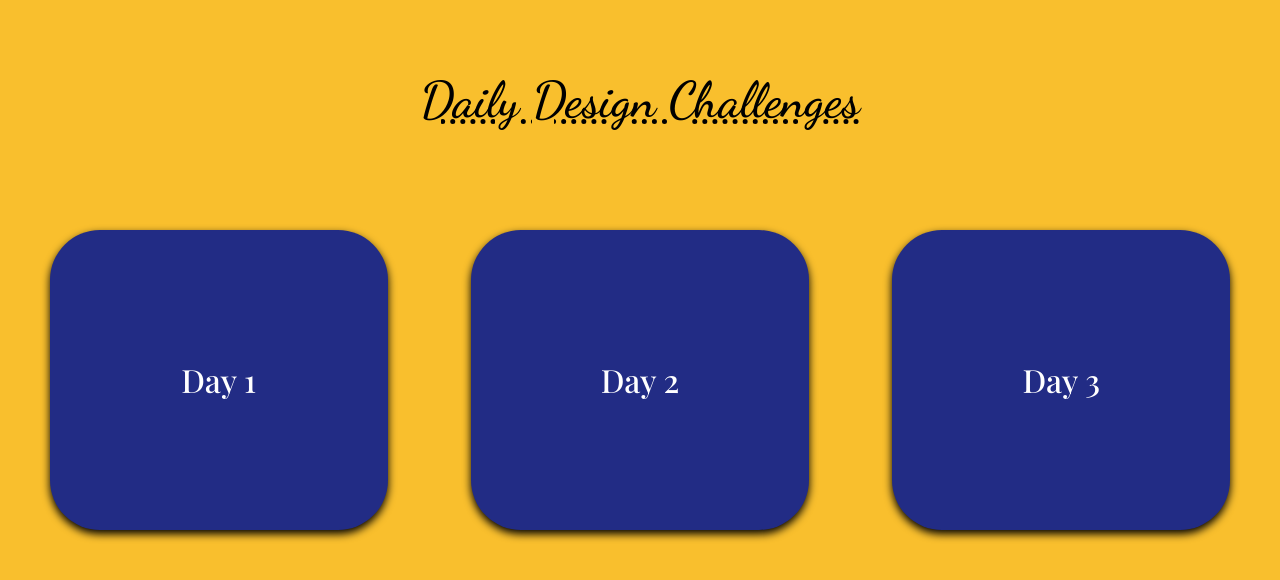
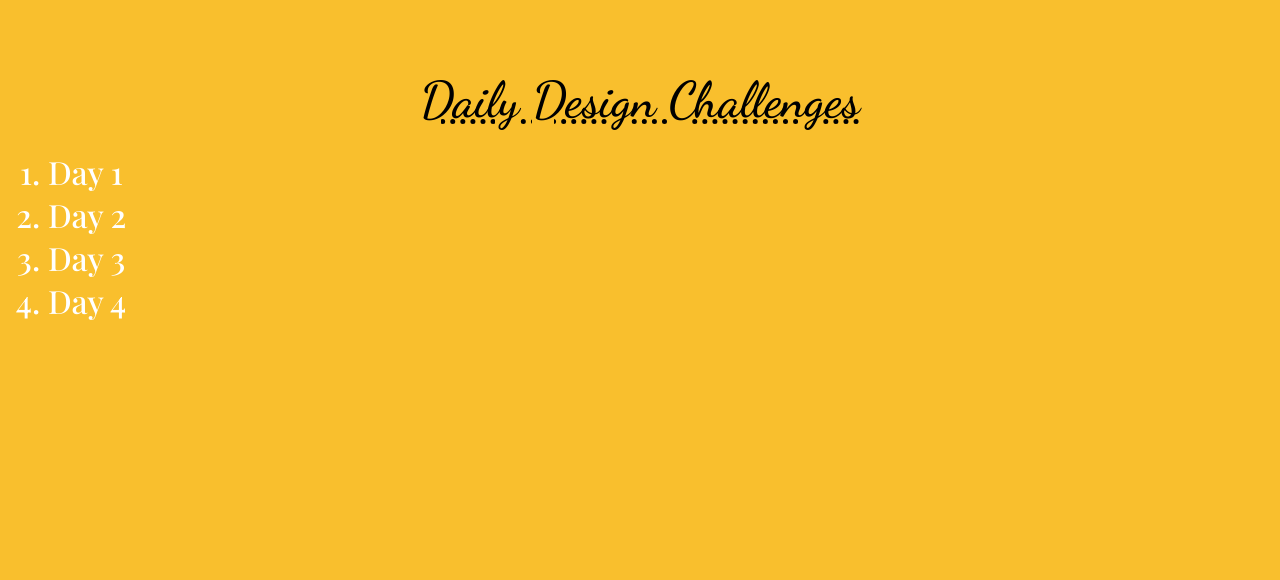
Before and after one commit to vargiit/DesignChallenge, a plain HTML site: page index.html in a window 1280 px wide. Drawn offline with nearby package versions, Linux system fonts and the light colour scheme.

Commit message:
home page updates

```diff
--- a/Day 4/css/style.css
+++ b/Day 4/css/style.css
@@ -204,7 +204,7 @@ h1 {
   .feature {
     display: -ms-grid;
     display: grid;
-    -ms-grid-columns: (auto)[2];
+    -ms-grid-columns: (auto) [2];
     grid-template-columns: repeat(2, auto);
     margin-bottom: 8em;
   }
--- a/index.html
+++ b/index.html
@@ -10,9 +10,12 @@
   <body>
     <h1>Daily Design Challenges</h1>
     <div class="container">
-      <div class="cards"><a href="./Day1/day1.html">Day 1</a></div>
-      <div class="cards"><a href="./Day2/day2.html">Day 2</a></div>
-      <div class="cards"><a href="./Day3/day3.html">Day 3</a></div>
+      <ol>
+        <li class="cards"><a href="./Day1/day1.html">Day 1</a></li>
+        <li class="cards"><a href="./Day2/day2.html">Day 2</a></li>
+        <li class="cards"><a href="./Day3/day3.html">Day 3</a></li>
+        <li class="cards"><a href="./Day4/day4.html">Day 4</a></li>
+      </ol>
     </div>
   </body>
 </html>
--- a/style.css
+++ b/style.css
@@ -19,20 +19,10 @@ h1 {
 }
 
 .container {
-  display: flex;
-  justify-content: space-around;
-  align-items: center;
-  margin-top: 10rem;
+  margin-top: 5rem;
 }
 
 .cards {
-  width: 21.125rem;
-  background-color: #222c85;
-  height: 18.75rem;
-  border-radius: 50px 50px 50px 50px;
-  filter: drop-shadow(0px 4px 4px #000);
-  text-align: center;
-  line-height: 18.75rem;
   color: #fff;
   font-family: "Playfair Display", serif;
   font-size: 2rem;
```
Lines whose indentation alone changed are shown as unchanged.
